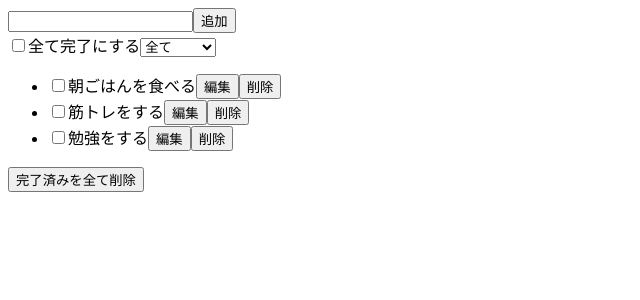
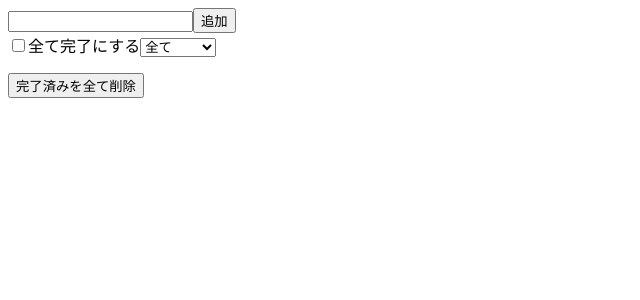
Before and after one commit to tominagamaya/React-todo-app, a React (Create React App) app: page / in a window 1280 px wide. Shown: the top 300 px of the page, without its empty margins (0-640 px from the left). Built offline with nearby package versions, Linux system fonts and the light colour scheme.

Commit message:
Update add todos

```diff
--- a/src/components/App.js
+++ b/src/components/App.js
@@ -3,11 +3,20 @@ import React from 'react';
 import Form from  './Form';
 import Todo from './Todo';
 
+let currentId = 0;
+
 class App extends React.Component {
+  constructor(props) {
+    super(props);
+
+    this.state = {
+      todos: []
+    };
+  }
   render() {
     return (
       <div>
-        <Form />
+        <Form onSubmit={this.handleSubmit} />
         <label>
           <input type="checkbox" />
           全て完了にする
@@ -20,20 +29,25 @@ class App extends React.Component {
         </select>
 
         <ul>
-          <li>
-            <Todo id={0} text="朝ごはんを食べる" />
-          </li>
-          <li>
-            <Todo id={0} text="筋トレをする" />
-          </li>
-          <li>
-            <Todo id={0} text="勉強をする" />
-          </li>
+          {this.state.todos.map(({ id, text }) => (
+            <li key={id}>
+              <Todo text={text}/>
+            </li>
+          ))}
         </ul>
         <button>完了済みを全て削除</button>
       </div>
-    )
-  };
+    );
+  }
+  handleSubmit = text => {
+    const newTodo = {
+      id: currentId,
+      text: text,
+    }
+    const newTodos = [...this.state.todos, newTodo]
+    this.setState({ todos: newTodos })
+    currentId++;
+  }
 }
 
 export default App;
--- a/src/components/Form.js
+++ b/src/components/Form.js
@@ -10,7 +10,7 @@ class Form extends React.Component {
   }
   render() {
     return (
-      <form>
+      <form onSubmit={this.handleSubmit}>
         <input type="text" value={this.state.input} onChange={this.handleChange} />
         <button>追加</button>
       </form>
@@ -19,6 +19,11 @@ class Form extends React.Component {
   handleChange = e => {
     this.setState({ input: e.currentTarget.value })
   }
+  handleSubmit = e => {
+    e.preventDefault();
+    this.props.onSubmit(this.state.input);
+    this.setState({ input: '' })
+  }
 }
 
 export default Form;
```
